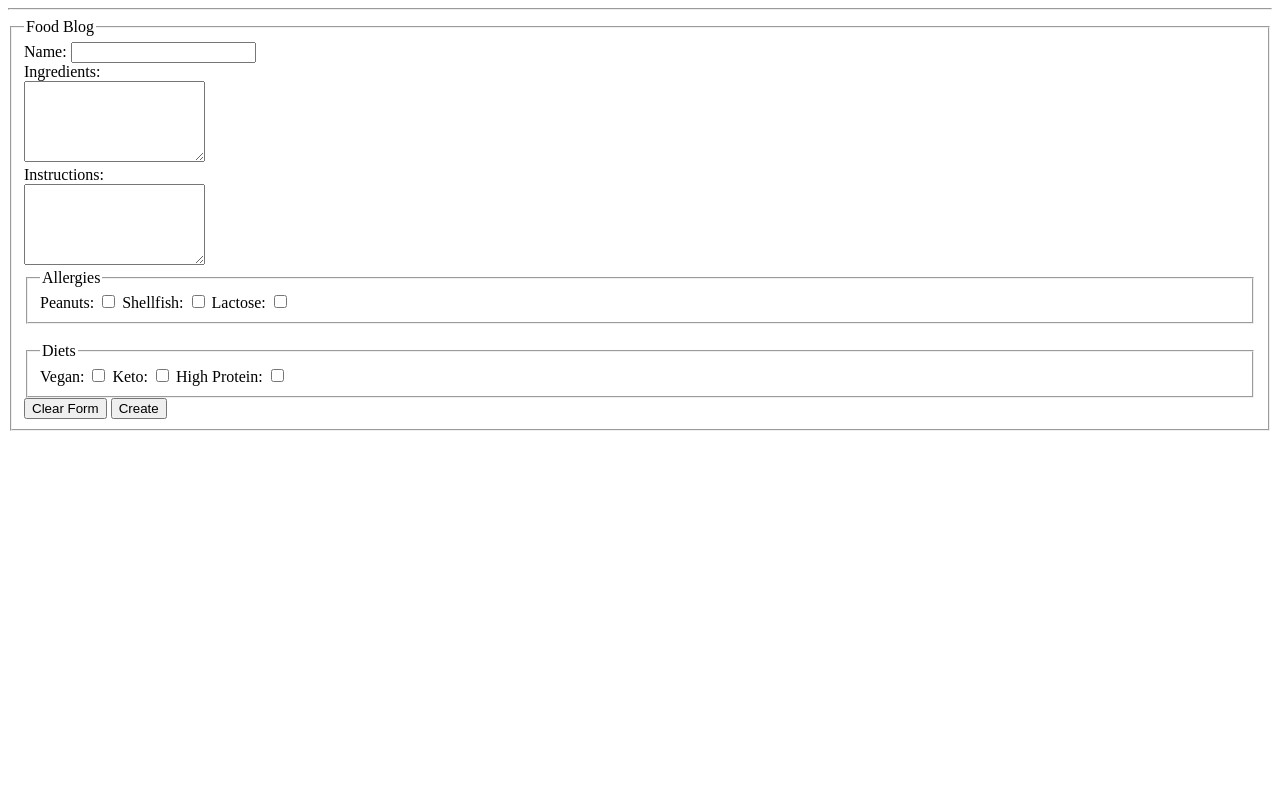
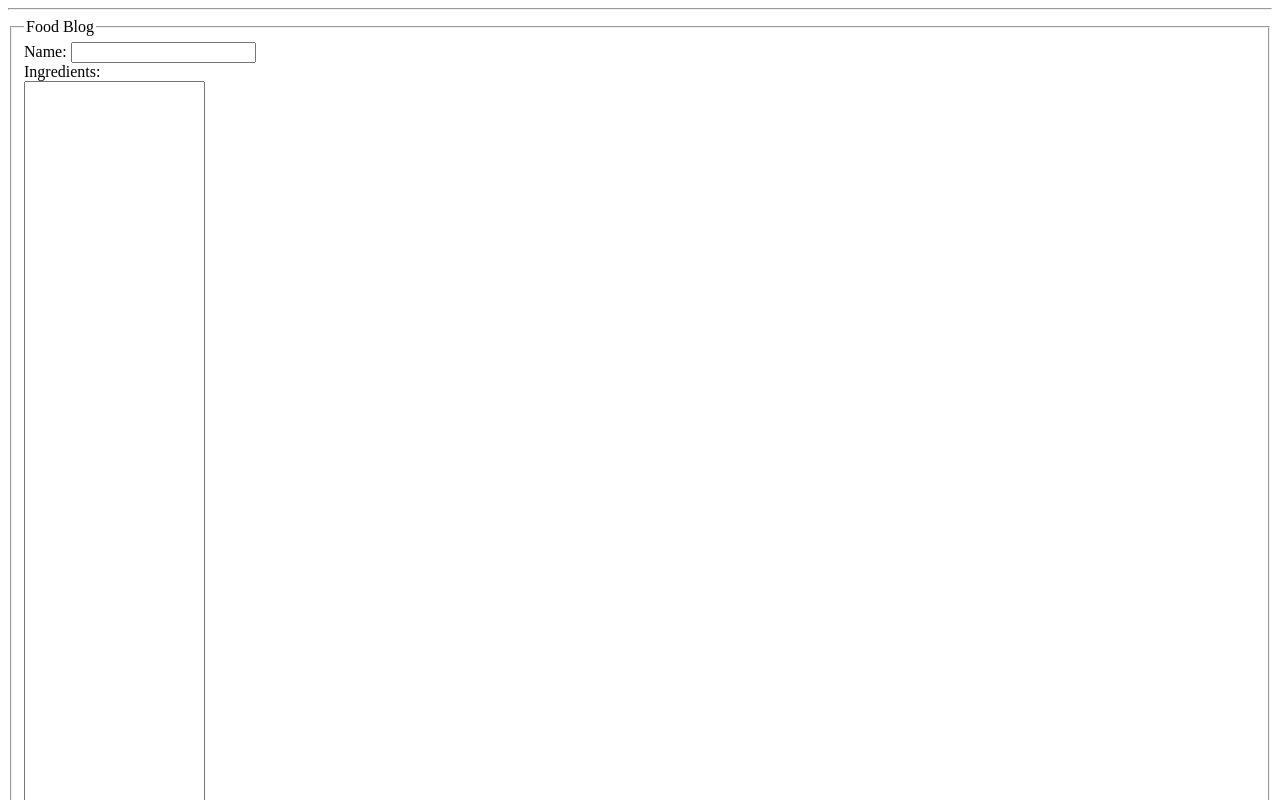
Before and after one commit to WebProgrammingSp2022/CS4-FoodBlog, a website: page public/views/index.html in a window 1280 px wide. Shown: the top 800 px of the page. Drawn offline with nearby package versions, Linux system fonts and the light colour scheme; files whose address does not match are found by name.

Commit message:
Update index.html

```diff
--- a/public/views/index.html
+++ b/public/views/index.html
@@ -21,12 +21,12 @@
                         <br>
                         <label for="ingredients">Ingredients:</label>
                         <br>
-                        <textarea  id="ingredients" rows="5" cols="20" name="comments" form="usrform">
+                        <textarea  id="ingredients" rows="200" cols="20" name="comments" form="usrform">
                         </textarea>
                         <br>
                         <label for="instructions">Instructions:</label>
                         <br>
-                        <textarea id="instructions" rows="5" cols="20" name="comments" form="usrform">
+                        <textarea id="instructions" rows="200" cols="20" name="comments" form="usrform">
                         </textarea>
                         <br>
                         <fieldset>
```
